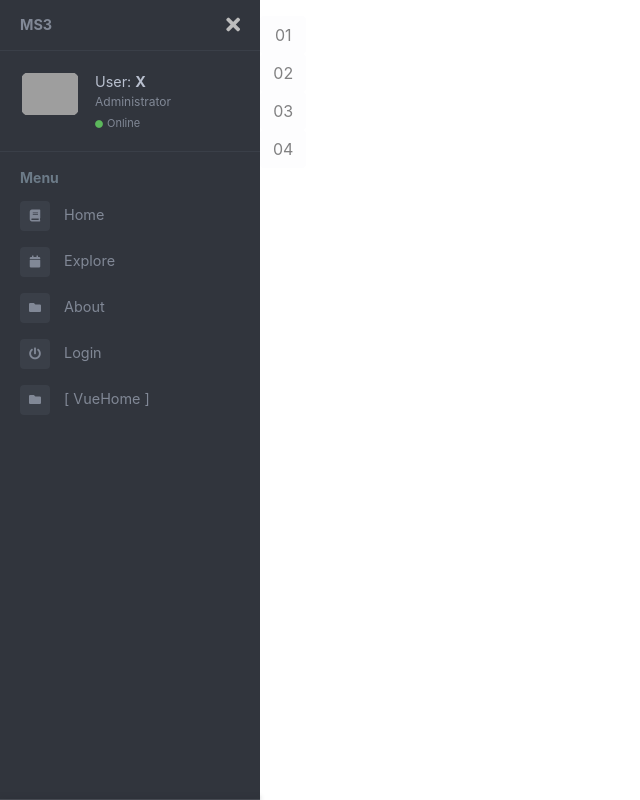
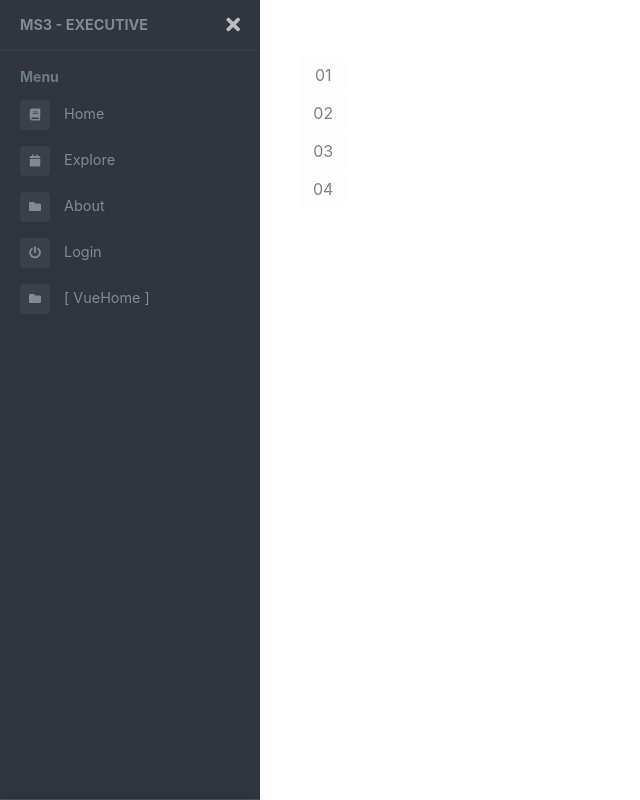
Before and after one commit to rmmariano/executive_frontend, a Vue app: page /explore in a window 1280 px wide. Shown: the whole page, without its empty margins (0-640 px from the left). Built offline with nearby package versions, Linux system fonts and the light colour scheme; grey boxes are pictures that could not be loaded.

Commit message:
Organized the components

```diff
--- a/public/index.html
+++ b/public/index.html
@@ -35,7 +35,7 @@
         crossorigin="anonymous">
     <link href="https://use.fontawesome.com/releases/v5.0.6/css/all.css" rel="stylesheet">
 
-    <title>executive_frontend</title>
+    <title> MS3 - Executive </title>
   </head>
   <body>
     <noscript>
--- a/src/App.vue
+++ b/src/App.vue
@@ -24,6 +24,11 @@ export default {
 <style>
 /* global styles */
 .ms3-page-content {
-  padding: 40px 40px;
+  padding: 40px 40px 40px 40px;
+}
+@media screen and (min-width: 768px) {
+  .page-wrapper.toggled .ms3-page-content {
+    padding-left: 300px;
+  }
 }
 </style>
--- a/src/components/Explore/LeftSideBar.vue
+++ b/src/components/Explore/LeftSideBar.vue
@@ -1,5 +1,5 @@
 <template>
-  <div id="left-side-bar">
+  <div id="left-side-bar" class="ms3-page-content">
     <!-- minha barra -->
     <div class="container">
       <div class="row">
--- a/src/components/MainLeftSideBar.vue
+++ b/src/components/MainLeftSideBar.vue
@@ -3,20 +3,21 @@
 
     <!-- source: (1) https://bootsnipp.com/snippets/Q0dAX ; (2) https://github.com/azouaoui-med/pro-sidebar-template/ -->
     <div class="page-wrapper chiller-theme toggled">
-        <a id="show-sidebar" class="btn btn-sm btn-dark" href="#" style="z-index: 2000;">
+        <a id="show-sidebar" class="btn btn-sm btn-dark" href="#" style="z-index: 10000;">
           <i class="fas fa-bars"></i>
         </a>
-        <nav id="sidebar" class="sidebar-wrapper">
+
+        <nav id="sidebar" class="sidebar-wrapper" style="z-index: 10000;">
           <div class="sidebar-content">
               <div class="sidebar-brand">
-            <a href="#">MS3</a>
+              <a href="#"> MS3 - Executive </a>
               <div id="close-sidebar">
                   <i class="fas fa-times"></i>
               </div>
               </div>
 
               <!-- sidebar-header  -->
-            <div class="sidebar-header">
+              <!-- <div class="sidebar-header">
                 <div class="user-pic">
                   <img class="img-responsive img-rounded" src="https://raw.githubusercontent.com/azouaoui-med/pro-sidebar-template/gh-pages/src/img/user.jpg"
                     alt="User picture">
@@ -31,7 +32,7 @@
                   <span>Online</span>
                   </span>
                 </div>
-            </div>
+              </div> -->
 
               <!-- sidebar-search  -->
               <!-- <div class="sidebar-search">
@@ -411,12 +412,11 @@ body {
   left: 0px;
 }
 
-@media screen and (min-width: 768px) {
+/* @media screen and (min-width: 768px) {
   .page-wrapper.toggled .page-content {
-    /* padding-left: 300px; */
     padding-left: 260px;
   }
-}
+} */
 /*----------------show sidebar button----------------*/
 #show-sidebar {
   position: fixed;
--- a/src/views/Explore.vue
+++ b/src/views/Explore.vue
@@ -1,8 +1,5 @@
 <template>
   <div id="explore_main">
-
-    <!-- layer tree -->
-    <!-- <ExploreLayerTree v-if="showExploreLayerTree" v-bind:parentMap="map"/> -->
 
     <!-- barra da carol -->
 
--- a/src/views/Vue/Home.vue
+++ b/src/views/Vue/Home.vue
@@ -1,5 +1,5 @@
 <template>
-  <div class="ms3-page-content">
+  <div id="vue-home" class="ms3-page-content">
     <img alt="Vue logo" src="../../assets/logo.png">
     <HelloWorld msg="Welcome to Your Vue.js App"/>
   </div>
@@ -16,3 +16,9 @@ export default {
   }
 }
 </script>
+
+<style>
+#vue-home{
+  text-align: center;
+}
+</style>
```
Lines whose indentation alone changed are shown as unchanged.
